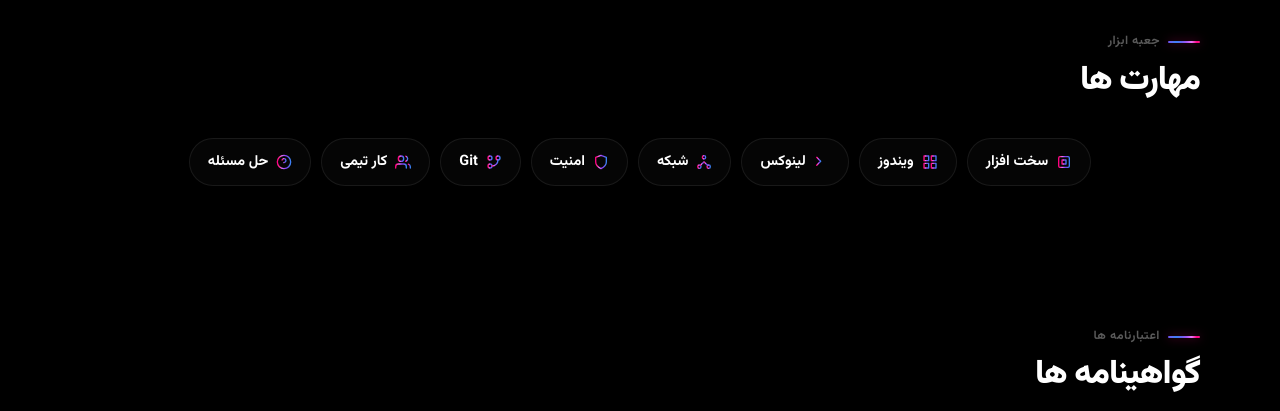
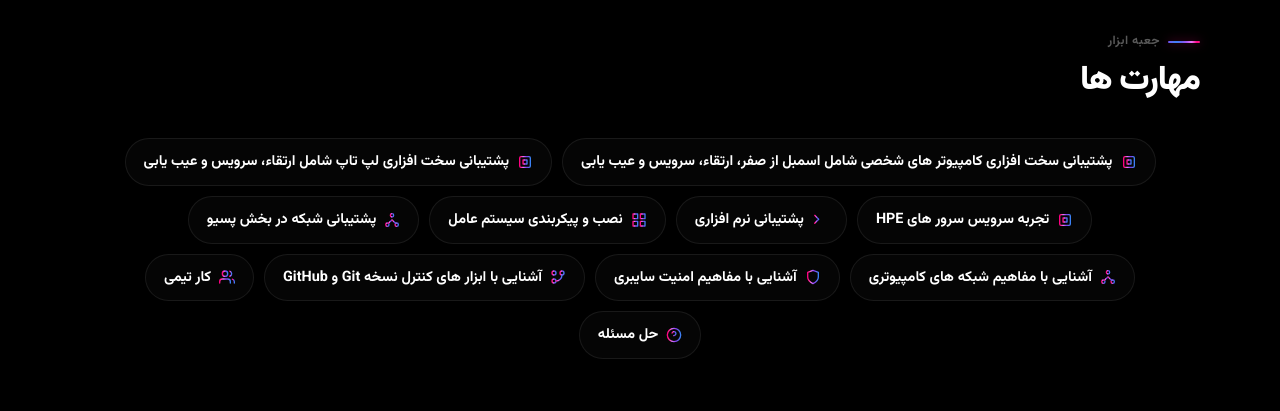
Before and after one commit to cyberllloner/cyberllloner.github.io, a plain HTML site: page index.html in a window 1280 px wide. Shown: the part 1860-2271 px from the top of the page. Drawn offline with Linux system fonts and the light colour scheme.

Commit message:
Update skills section

```diff
--- a/index.html
+++ b/index.html
@@ -2339,12 +2339,15 @@
 
     <script>
         const SKILLS = [
-            { icon: 'hardware', label: 'سخت افزار' },
-            { icon: 'windows', label: 'ویندوز' },
-            { icon: 'linux', label: 'لینوکس' },
-            { icon: 'network', label: 'شبکه' },
-            { icon: 'security', label: 'امنیت' },
-            { icon: 'git', label: 'Git' },
+            { icon: 'hardware', label: 'پشتیبانی سخت افزاری کامپیوتر های شخصی شامل اسمبل از صفر، ارتقاء، سرویس و عیب یابی' },
+            { icon: 'hardware', label: 'پشتیبانی سخت افزاری لپ تاپ شامل ارتقاء، سرویس و عیب یابی' },
+            { icon: 'hardware', label: 'تجربه سرویس سرور های HPE' },
+            { icon: 'linux', label: 'پشتیبانی نرم افزاری' },
+            { icon: 'windows', label: 'نصب و پیکربندی سیستم عامل' },
+            { icon: 'network', label: 'پشتیبانی شبکه در بخش پسیو' },
+            { icon: 'network', label: 'آشنایی با مفاهیم شبکه های کامپیوتری'},
+            { icon: 'security', label: 'آشنایی با مفاهیم امنیت سایبری' },
+            { icon: 'git', label: 'آشنایی با ابزار های کنترل نسخه Git و GitHub' },
             { icon: 'team', label: 'کار تیمی' },
             { icon: 'problem', label: 'حل مسئله' },
         ];
```
